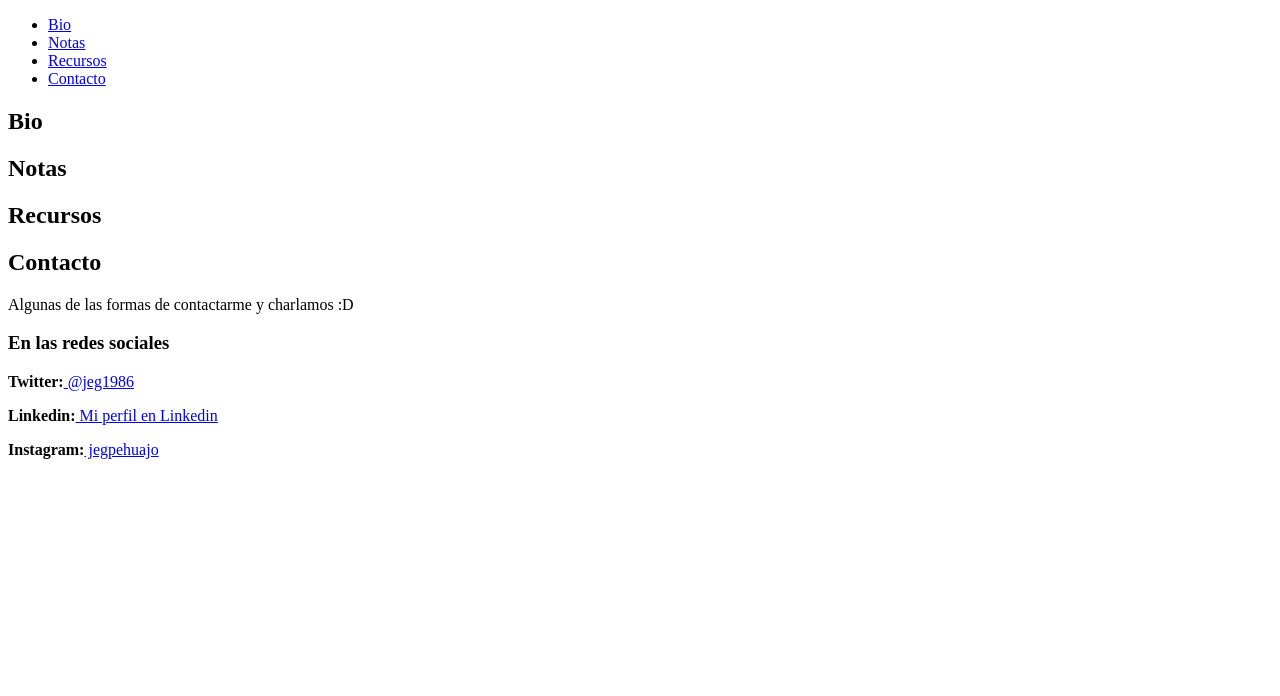
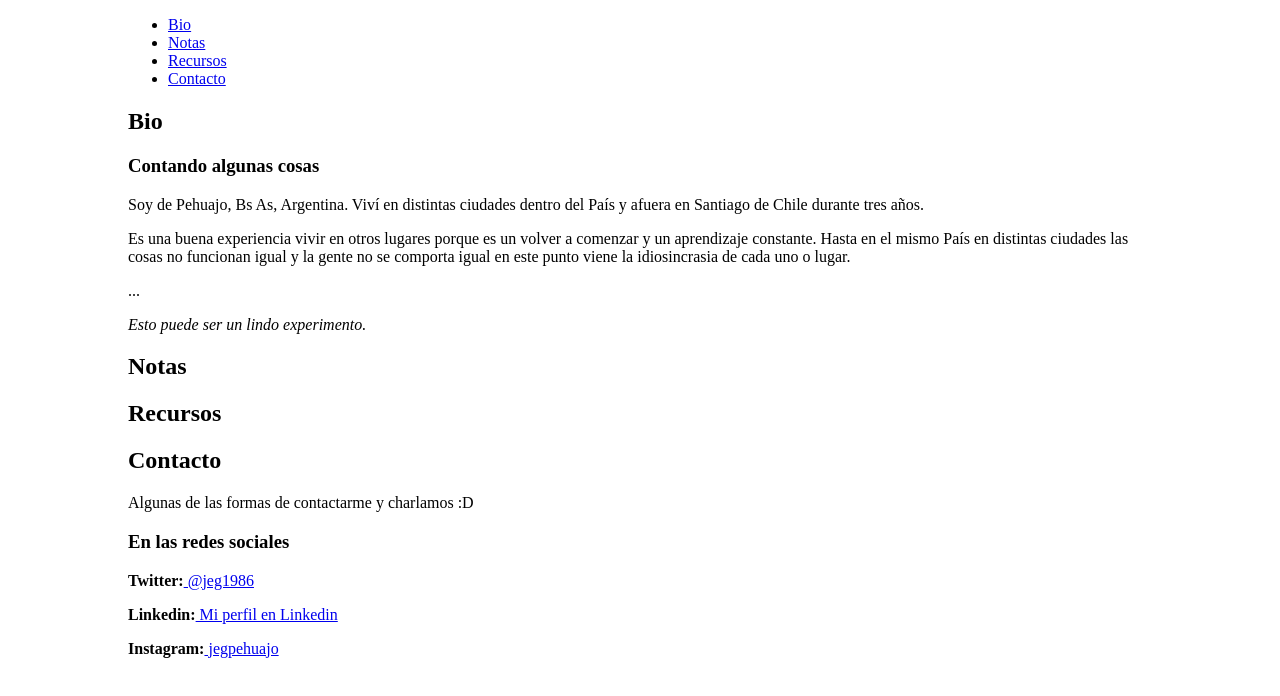
Before and after one commit to jegpehuajo/jegpehuajo.github.io, a plain HTML site: page index.html in a window 1280 px wide. Drawn offline with Linux system fonts and the light colour scheme.

Commit message:
Agregue contenido a Bio.

```diff
--- a/css/style.css
+++ b/css/style.css
@@ -0,0 +1,4 @@
+body {
+	margin:0 auto;
+	width: 80%;
+}
--- a/index.html
+++ b/index.html
@@ -18,7 +18,19 @@
   </header>
   <section>
     <h2>Bio</h2>
-    <article></article>
+    <article>
+      <h3>Contando algunas cosas</h3>
+      <p>
+        Soy de Pehuajo, Bs As, Argentina. Viví en distintas ciudades dentro del País y afuera en Santiago de Chile durante tres años.
+      </p>
+      <p>
+        Es una buena experiencia vivir en otros lugares porque es un volver a comenzar y un aprendizaje constante. Hasta en el mismo País en distintas ciudades las cosas no funcionan igual y la gente no se comporta igual en este punto viene la idiosincrasia de cada uno o lugar.
+      </p>
+      <p>
+        ...
+      </p>
+      <em>Esto puede ser un lindo experimento.</em>
+    </article>
   </section>
   <section>
     <h2>Notas</h2>
```
